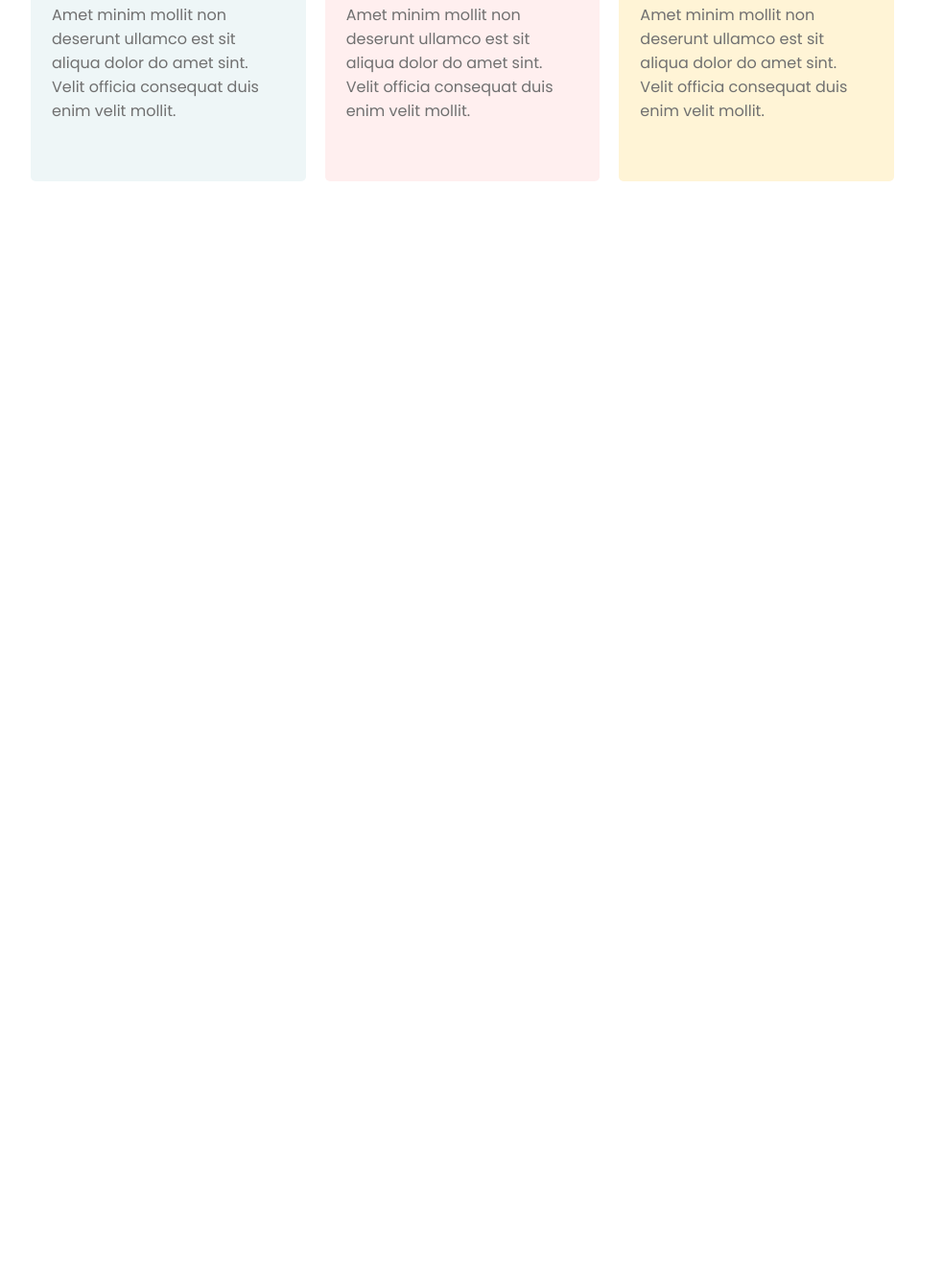
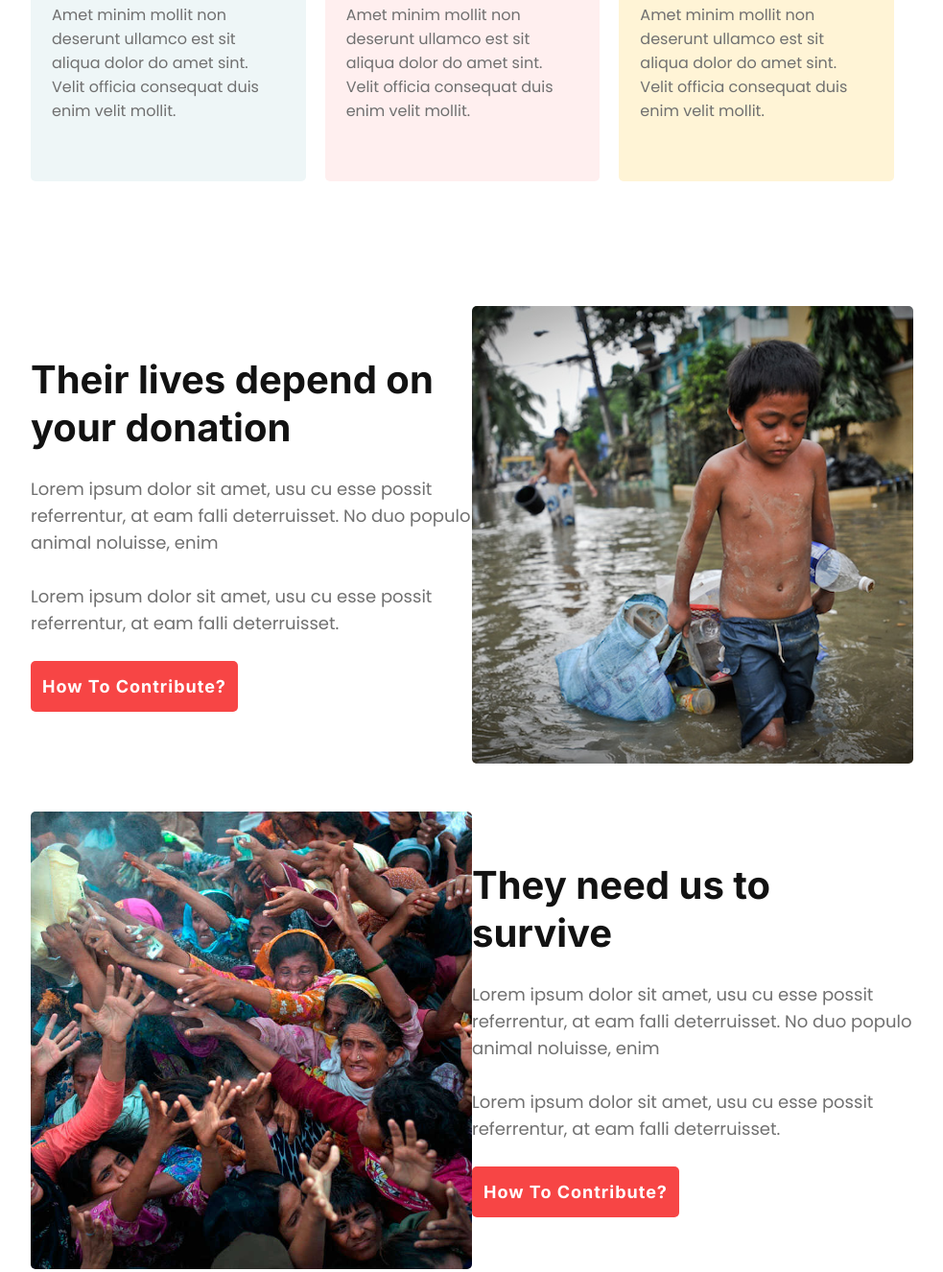
Before and after one commit to Bulbulahmed10/PH-donate-today-practice-project-2, a plain HTML site: page index.html in a window 1280 px wide. Shown: the part 1762-3088 px from the top of the page at 96% size, without its empty margins (148-1131 px from the left). Before the commit the page ends 2081 px from the top, so only its background shows below. Drawn offline with Linux system fonts and the light colour scheme.

Commit message:
added contibute-section

```diff
--- a/index.html
+++ b/index.html
@@ -76,6 +76,42 @@
         </div>
       </div>
     </section>
+    <!-- Contribute Section -->
+    <section class="contribute-section">
+      <div class="contribute-container">
+        <div class="contribute-article">
+          <h4>Their lives depend on your donation</h4>
+          <article>
+            Lorem ipsum dolor sit amet, usu cu esse possit referrentur, at eam
+            falli deterruisset. No duo populo animal noluisse, enim
+            <br /><br>
+            Lorem ipsum dolor sit amet, usu cu esse possit referrentur, at eam
+            falli deterruisset.
+          </article>
+          <button class="primary-btn">How to Contribute?</button>
+        </div>
+        <div class="contribute-img">
+          <img src="./images/donation-images/donation9.jpg" alt="" />
+        </div>
+      </div>
+      <div class="contribute-container">
+        <div class="contribute-img">
+            <img src="./images/donation-images/donation6.jpg" alt="" />
+          </div>
+        <div class="contribute-article">
+          <h4>They need us to survive</h4>
+          <article>
+            Lorem ipsum dolor sit amet, usu cu esse possit referrentur, at eam
+            falli deterruisset. No duo populo animal noluisse, enim
+            <br /> <br>
+            Lorem ipsum dolor sit amet, usu cu esse possit referrentur, at eam
+            falli deterruisset.
+          </article>
+          <button class="primary-btn">How to Contribute?</button>
+        </div>
+
+      </div>
+    </section>
     <section></section>
   </body>
 </html>
--- a/style.css
+++ b/style.css
@@ -192,3 +192,47 @@ input[type="number"]::-webkit-inner-spin-button {
     color: #707070;
     margin-top: 10px;
 }
+
+/*  *Contribute Section CSS* */
+
+
+.contribute-container{
+    display: flex;
+    align-items: center;
+    justify-content: space-evenly;
+    margin-bottom: 50px;
+}
+
+.contribute-article{
+    width: 460px;
+    height: 374px;
+}
+
+.contribute-article h4{
+    font-family: 'Inter', sans-serif;
+    font-size: 40px;
+    line-height: 50px;
+    font-weight: 700;
+    color: #121212;
+}
+
+.contribute-article article{
+    font-family: 'Poppins', sans-serif;
+    font-size: 18px;
+    color: #707070;
+    line-height: 28px;
+    margin: 25px 0;
+}
+
+.contribute-img{
+    width: 460px;
+    height: 477px;
+
+}
+
+.contribute-img img{
+    width: 100%;
+    height: 477px;
+    object-fit: cover;
+    border-radius: 5px;
+}
```
